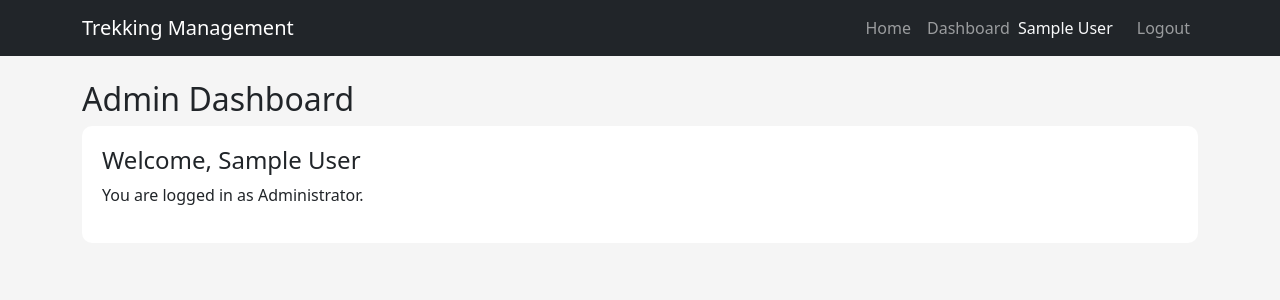
After one commit to Anshr23/trekking-management-app, a Flask app: page /admin/dashboard in a window 1280 px wide. The commit adds this page. Shown: the top 300 px of the page. Run offline with Flask 3, Linux system fonts and the light colour scheme; the visitor is signed in with stand-in values (Sample User, id 1).

Commit message:
Implement login sessions and role based access

```diff
--- a/app.py
+++ b/app.py
@@ -1,5 +1,5 @@
-from flask import Flask, render_template, request, redirect, url_for, flash
-from werkzeug.security import generate_password_hash
+from flask import Flask, render_template, request, redirect, url_for, flash, session
+from werkzeug.security import generate_password_hash, check_password_hash
 from models import db, User, StaffProfile, Trek, Booking
 
 app = Flask(__name__)
@@ -106,7 +106,94 @@ def register():
 # login.html
 @app.route("/login", methods=["GET", "POST"])
 def login():
+
+    if request.method == "POST":
+        email = request.form["email"]
+        password = request.form["password"]
+
+        user = User.query.filter_by(email=email).first()
+
+        if not user:
+            flash("No account found with this email.", "danger")
+            return redirect(url_for("login"))
+
+        if not check_password_hash(user.password, password):
+            flash("Incorrect password.", "danger")
+            return redirect(url_for("login"))
+
+        if user.is_blacklisted:
+            flash("Your account has been blacklisted. Contact the admin.", "danger")
+            return redirect(url_for("login"))
+
+        if user.role == "staff" and not user.is_approved:
+            flash("Your staff account is waiting for admin approval.", "warning")
+            return redirect(url_for("login"))
+
+        session["user_id"] = user.id
+        session["name"] = user.name
+        session["role"] = user.role
+
+        if user.role == "admin":
+            return redirect(url_for("admin_dashboard"))
+
+        elif user.role == "staff":
+            return redirect(url_for("staff_dashboard"))
+
+        else:
+            return redirect(url_for("user_dashboard"))
+
     return render_template("login.html")
+
+
+
+#logout
+@app.route("/logout")
+def logout():
+    session.clear()
+    flash("You have been logged out.", "success")
+    return redirect(url_for("login"))
+
+
+@app.route("/admin/dashboard")
+def admin_dashboard():
+
+    if "user_id" not in session:
+        flash("Please log in first.", "warning")
+        return redirect(url_for("login"))
+
+    if session["role"] != "admin":
+        flash("You are not authorized to access this page.", "danger")
+        return redirect(url_for("home"))
+
+    return render_template("admin/dashboard.html")
+
+
+@app.route("/staff/dashboard")
+def staff_dashboard():
+
+    if "user_id" not in session:
+        flash("Please log in first.", "warning")
+        return redirect(url_for("login"))
+
+    if session["role"] != "staff":
+        flash("You are not authorized to access this page.", "danger")
+        return redirect(url_for("home"))
+
+    return render_template("staff/dashboard.html")
+
+
+@app.route("/user/dashboard")
+def user_dashboard():
+
+    if "user_id" not in session:
+        flash("Please log in first.", "warning")
+        return redirect(url_for("login"))
+
+    if session["role"] != "user":
+        flash("You are not authorized to access this page.", "danger")
+        return redirect(url_for("home"))
+
+    return render_template("user/dashboard.html")
 
 
 
--- /dev/null
+++ b/templates/admin/dashboard.html
@@ -0,0 +1,14 @@
+{% extends "base.html" %}
+
+{% block title %}Admin Dashboard{% endblock %}
+
+{% block content %}
+
+<h2>Admin Dashboard</h2>
+
+<div class="dashboard-card">
+    <h4>Welcome, {{ session["name"] }}</h4>
+    <p>You are logged in as Administrator.</p>
+</div>
+
+{% endblock %}
--- a/templates/base.html
+++ b/templates/base.html
@@ -23,10 +23,42 @@
             </a>
 
             <div class="navbar-nav ms-auto">
-                <a class="nav-link" href="{{ url_for('home') }}">Home</a>
-                <a class="nav-link" href="{{ url_for('login') }}">Login</a>
-                <a class="nav-link" href="{{ url_for('register') }}">Register</a>
-            </div>
+        <a class="nav-link" href="{{ url_for('home') }}">Home</a>
+
+        {% if session.get("user_id") %}
+
+            {% if session.get("role") == "admin" %}
+                <a class="nav-link" href="{{ url_for('admin_dashboard') }}">
+                    Dashboard
+                </a>
+
+            {% elif session.get("role") == "staff" %}
+                <a class="nav-link" href="{{ url_for('staff_dashboard') }}">
+                    Dashboard
+                </a>
+
+            {% else %}
+                <a class="nav-link" href="{{ url_for('user_dashboard') }}">
+                    Dashboard
+                </a>
+            {% endif %}
+
+            <span class="navbar-text text-light me-3">
+                {{ session.get("name") }}
+            </span>
+
+            <a class="nav-link" href="{{ url_for('logout') }}">
+                Logout
+            </a>
+
+        {% else %}
+
+            <a class="nav-link" href="{{ url_for('login') }}">Login</a>
+            <a class="nav-link" href="{{ url_for('register') }}">Register</a>
+
+        {% endif %}
+
+    </div>
         </div>
     </nav>
 
```
Also changed, not shown: templates/staff/dashboard.html (added, +14 -0 lines), templates/user/dashboard.html (added, +14 -0 lines).
